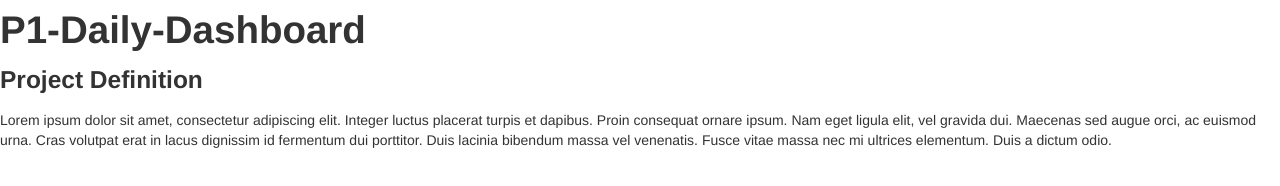
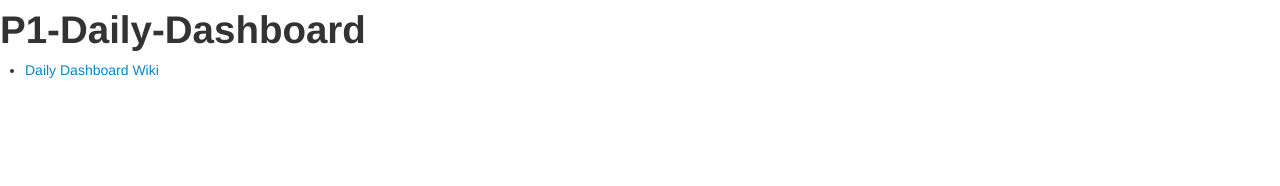
Before and after one commit to achaffin25/P1-Daily-Dashboard, a plain HTML site: page index.html in a window 1280 px wide. Drawn offline with nearby package versions, Linux system fonts and the light colour scheme.

Commit message:
link to wiki

```diff
--- a/index.html
+++ b/index.html
@@ -8,9 +8,10 @@
 <body>
 <h1>P1-Daily-Dashboard</h1>
 
-<h3>Project Definition</h3>
+<ul>
+	<li><a href="https://github.com/achaffin25/P1-Daily-Dashboard/wiki/P1-Daily-Dashboard">Daily Dashboard Wiki</a></li>
 
-<p>Lorem ipsum dolor sit amet, consectetur adipiscing elit. Integer luctus placerat turpis et dapibus. Proin consequat ornare ipsum. Nam eget ligula elit, vel gravida dui. Maecenas sed augue orci, ac euismod urna. Cras volutpat erat in lacus dignissim id fermentum dui porttitor. Duis lacinia bibendum massa vel venenatis. Fusce vitae massa nec mi ultrices elementum. Duis a dictum odio.</p>
+</ul>
 
 <script src="http://code.jquery.com/jquery-latest.js"></script>
 <script src="js/bootstrap.min.js"></script>
```
